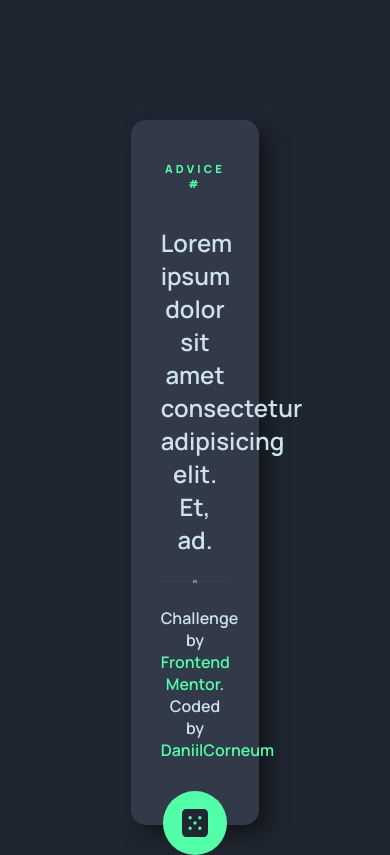
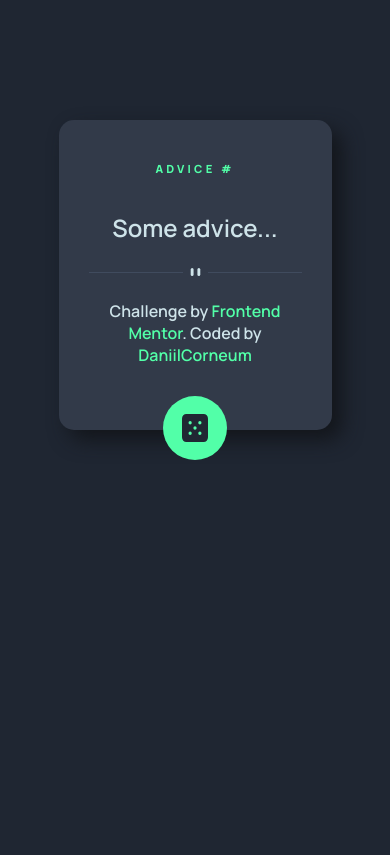
Before and after one commit to DanyaCorneum/advice-generator-app, a website built with Parcel: page index.html in a window 390 px wide. Built offline with nearby package versions, Linux system fonts and the light colour scheme.

Commit message:
added adaptive

```diff
--- a/index.html
+++ b/index.html
@@ -22,9 +22,7 @@
   <body>
     <div class="advice">
       <h3 class="title">advice #</h3>
-      <p class="text">
-        Lorem ipsum dolor sit amet consectetur adipisicing elit. Et, ad.
-      </p>
+      <p class="text">Some advice...</p>
       <img
         src="src/images/pattern-divider-desktop.svg"
         id="first-line"
--- a/src/styles/style.css
+++ b/src/styles/style.css
@@ -14,6 +14,23 @@ body {
   padding-bottom: 0;
   box-shadow: 10px 10px 20px var(--dark-blue-shadow);
 }
+@media (max-width: 700px) {
+  body {
+    display: flex;
+    align-items: center;
+    justify-content: center;
+  }
+  .advice {
+    width: 70%;
+  }
+  .title {
+    font-size: 0.3rem;
+  }
+  .text {
+    font-size: 1rem;
+  }
+}
+
 .title {
   color: var(--neon-green);
   text-transform: uppercase;
```
